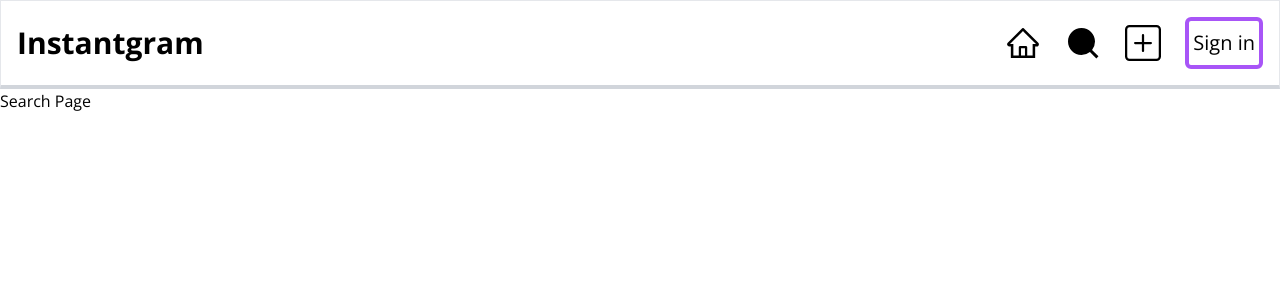
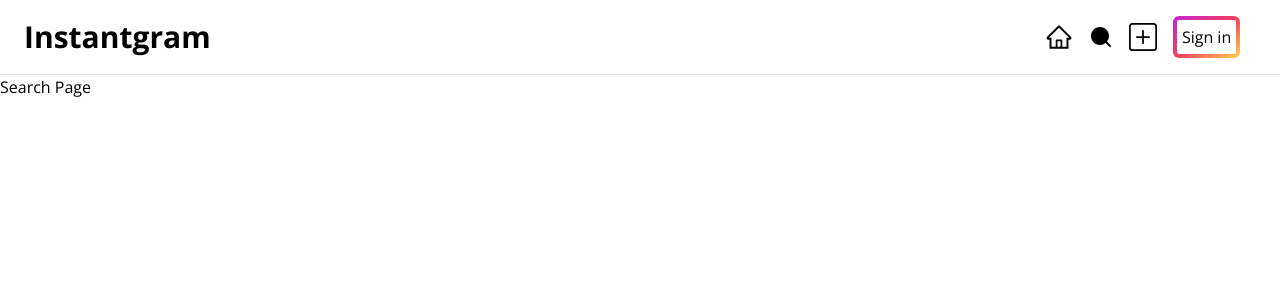
Before and after one commit to cham0287/next-instagram, a Next.js app in the folder client/: page /search in a window 1280 px wide. Shown: the top 300 px of the page. Built offline with nearby package versions, Linux system fonts and the light colour scheme.

Commit message:
Refactor: navbar 강의 수강 후 개선사항 적용 (#1)
* Feat: 추상화한 Icon 컴포넌트 assets 추가

* Chore: 잘못된 import 수정

* Refactor: nav menu map 반복문으로 개선

* Feat: ColorButton컴포넌트 분리, 레이아웃 스타일 변경

```diff
--- a/client/src/app/layout.tsx
+++ b/client/src/app/layout.tsx
@@ -16,9 +16,9 @@ export default function RootLayout({
   children: React.ReactNode;
 }) {
   return (
-    <html lang='en'>
-      <body className={openSans.className}>
-        <header>
+    <html lang='en' className={openSans.className}>
+      <body className='w-full mx-auto max-w-screen-xl overflow-auto'>
+        <header className='sticky top-0 bg-white z-10 border-b'>
           <Header />
         </header>
         <main>{children}</main>
--- a/client/src/components/Header.tsx
+++ b/client/src/components/Header.tsx
@@ -1,32 +1,48 @@
 'use client';
 import Link from 'next/link';
 import React from 'react';
-import { AiOutlineHome, AiFillHome } from 'react-icons/ai';
-import { RiSearchLine, RiSearchFill } from 'react-icons/ri';
-import { BsPlusSquare, BsPlusSquareFill } from 'react-icons/bs';
 import { usePathname } from 'next/navigation';
+import HomeIcon from './ui/icons/HomeIcon';
+import HomeFillIcon from './ui/icons/HomeFillIcon';
+import NewIcon from './ui/icons/NewIcon';
+import NewFillIcon from './ui/icons/NewFillIcon';
+import SearchIcon from './ui/icons/SearchIcon';
+import SearchFillIcon from './ui/icons/SearchFillIcon';
+import ColorButton from './ui/ColorButton';
+
+const menu = [
+  {
+    href: '/',
+    icon: <HomeIcon />,
+    clickedIcon: <HomeFillIcon />,
+  },
+  {
+    href: '/search',
+    icon: <SearchIcon />,
+    clickedIcon: <SearchFillIcon />,
+  },
+  {
+    href: '/new',
+    icon: <NewIcon />,
+    clickedIcon: <NewFillIcon />,
+  },
+];
 
 const Header = () => {
   const pathname = usePathname();
   return (
-    <div className='flex items-center justify-between mx-auto p-4 border border-b-gray-300 border-b-4'>
+    <div className='flex items-center justify-between px-6'>
       <h1 className='text-3xl font-bold'>Instantgram</h1>
-      <ul className='flex items-center gap-6 text-4xl'>
-        <Link href='/'>
-          {pathname === '/' ? <AiFillHome /> : <AiOutlineHome />}
-        </Link>
-        <Link href='/search'>
-          {pathname === '/search' ? <RiSearchFill /> : <RiSearchLine />}
-        </Link>
-        <Link href='/new'>
-          {pathname === '/new' ? <BsPlusSquareFill /> : <BsPlusSquare />}
-        </Link>
-        <li>
-          <p className='px-1 py-2 border-4 border-purple-500 rounded-md text-xl'>
-            Sign in
-          </p>
-        </li>
-      </ul>
+      <nav>
+        <ul className='flex items-center gap-4 p-4'>
+          {menu.map(({ href, icon, clickedIcon }) => (
+            <li key={href}>
+              <Link href={href}>{href === pathname ? clickedIcon : icon}</Link>
+            </li>
+          ))}
+          <ColorButton text='Sign in' onClick={() => {}} />
+        </ul>
+      </nav>
     </div>
   );
 };
--- /dev/null
+++ b/client/src/components/ui/ColorButton.tsx
@@ -0,0 +1,19 @@
+interface Props {
+  text: string;
+  onClick: () => void;
+}
+
+const ColorButton = ({ text, onClick }: Props) => {
+  return (
+    <div className='rounded-md bg-gradient-to-br from-fuchsia-600 via-rose-500 to-amber-300 p-1'>
+      <button
+        className='bg-white rounded-sm text-base p-[0.3rem] hover:opacity-90 transition-opacity'
+        onClick={onClick}
+      >
+        {text}
+      </button>
+    </div>
+  );
+};
+
+export default ColorButton;
--- /dev/null
+++ b/client/src/components/ui/icons/HomeFillIcon.tsx
@@ -0,0 +1,7 @@
+import { AiFillHome } from 'react-icons/ai';
+
+const HomeFillIcon = () => {
+  return <AiFillHome className='w-7 h-7' />;
+};
+
+export default HomeFillIcon;
--- /dev/null
+++ b/client/src/components/ui/icons/HomeIcon.tsx
@@ -0,0 +1,7 @@
+import { AiOutlineHome } from 'react-icons/ai';
+
+const HomeIcon = () => {
+  return <AiOutlineHome className='w-7 h-7' />;
+};
+
+export default HomeIcon;
--- /dev/null
+++ b/client/src/components/ui/icons/NewFillIcon.tsx
@@ -0,0 +1,6 @@
+import { BsPlusSquareFill } from 'react-icons/bs';
+const NewFillIcon = () => {
+  return <BsPlusSquareFill className='w-7 h-7' />;
+};
+
+export default NewFillIcon;
--- /dev/null
+++ b/client/src/components/ui/icons/NewIcon.tsx
@@ -0,0 +1,6 @@
+import { BsPlusSquare } from 'react-icons/bs';
+const NewIcon = () => {
+  return <BsPlusSquare className='w-7 h-7' />;
+};
+
+export default NewIcon;
--- /dev/null
+++ b/client/src/components/ui/icons/SearchFillIcon.tsx
@@ -0,0 +1,6 @@
+import { RiSearchFill } from 'react-icons/ri';
+const SearchFillIcon = () => {
+  return <RiSearchFill className='w-6 h-6' />;
+};
+
+export default SearchFillIcon;
--- /dev/null
+++ b/client/src/components/ui/icons/SearchIcon.tsx
@@ -0,0 +1,6 @@
+import { RiSearchLine } from 'react-icons/ri';
+const SearchIcon = () => {
+  return <RiSearchLine className='w-6 h-6' />;
+};
+
+export default SearchIcon;
```
